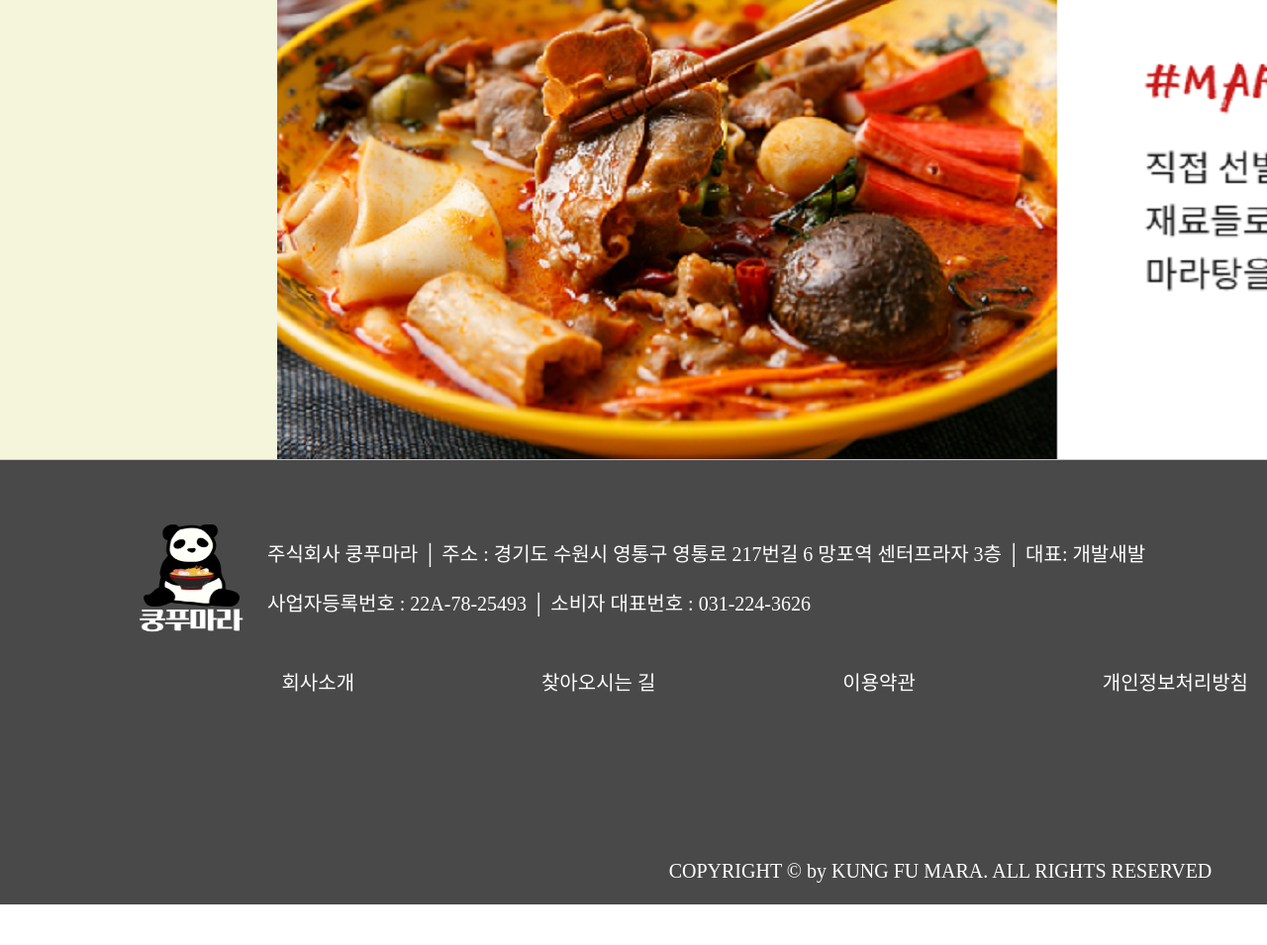
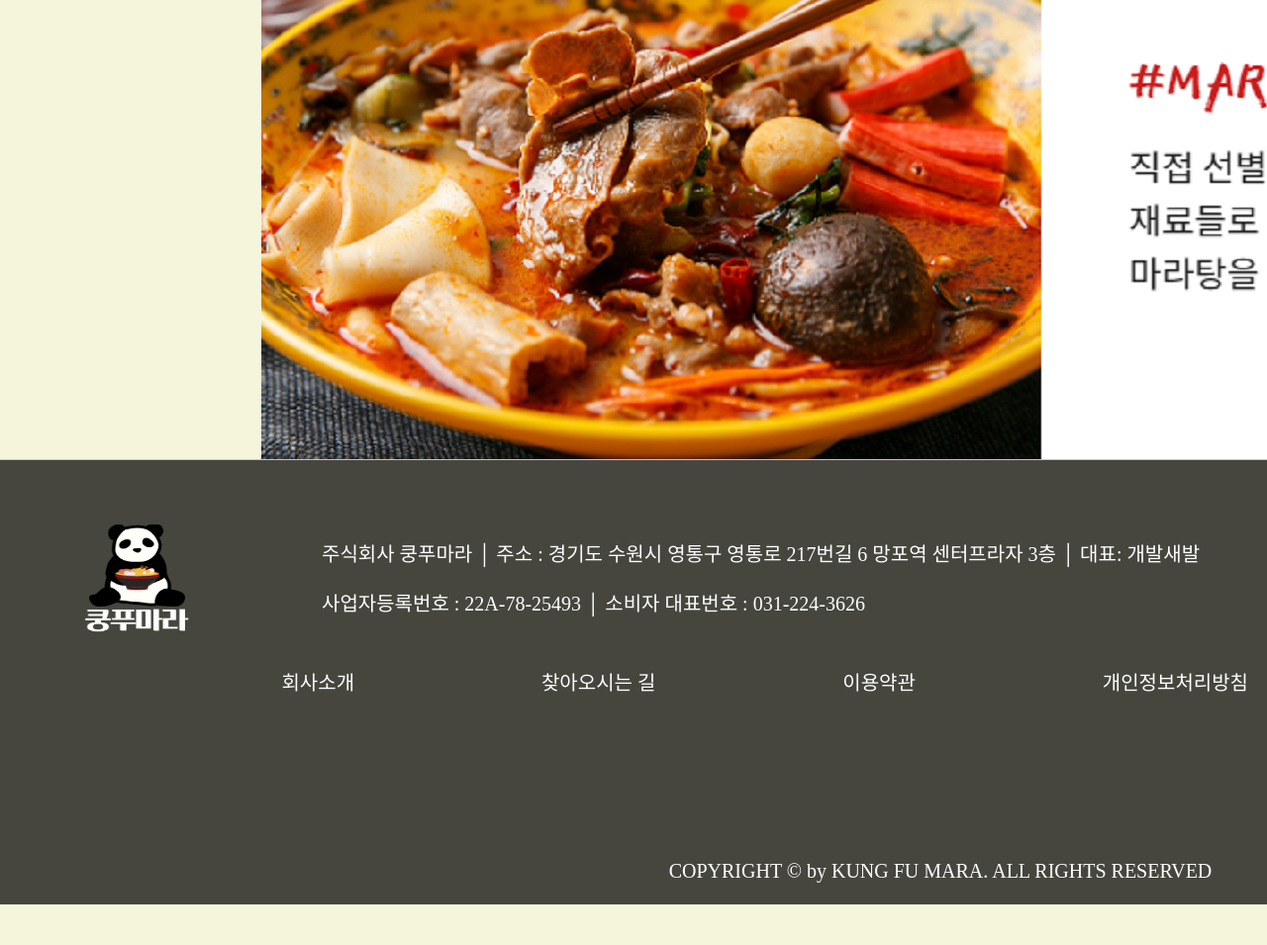
Before and after one commit to gihyonsd/-, a plain HTML site: page index.html in a window 1280 px wide. Shown: the part 936-1891 px from the top of the page at 99% size. Drawn offline with Linux system fonts and the light colour scheme; a web font is replaced by a local one.

Commit message:
css 마지막 수정+수정

```diff
--- a/css/style.css
+++ b/css/style.css
@@ -1,11 +1,14 @@
 /*전체*/
 * {
   text-align: center;
-  margin: 0;
+  margin: 0 auto;
   padding: 0;
   list-style: none;
   box-sizing: border-box;
   font-family: 'Cafe24Dangdanghae';
+}
+body {
+  background-color: beige;
 }
 
 /*폰트*/
@@ -697,7 +700,7 @@ input:nth-of-type(3):checked~div:nth-of-type(3) {
   height: 600px;
   overflow: hidden; /* 이미지가 크면 가린다 */
   position: relative;
-  margin-left: 280px;
+
 }
 #slides {
   position: absolute;
@@ -726,7 +729,6 @@ footer {
   display: inline-block;
   vertical-align: top;
   line-height: 50px;
-  float: left;
 }
 
 .topfooter {
```
